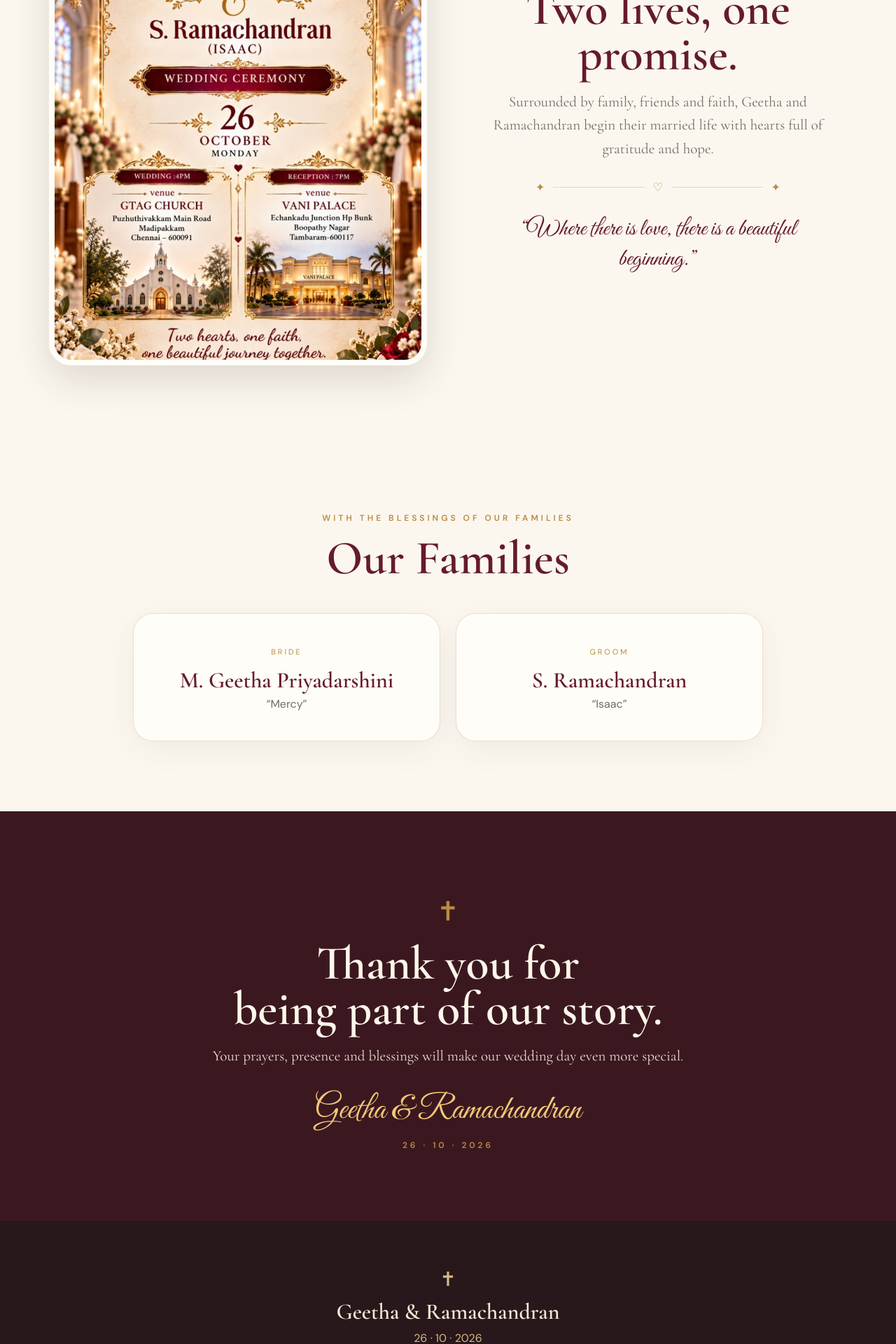
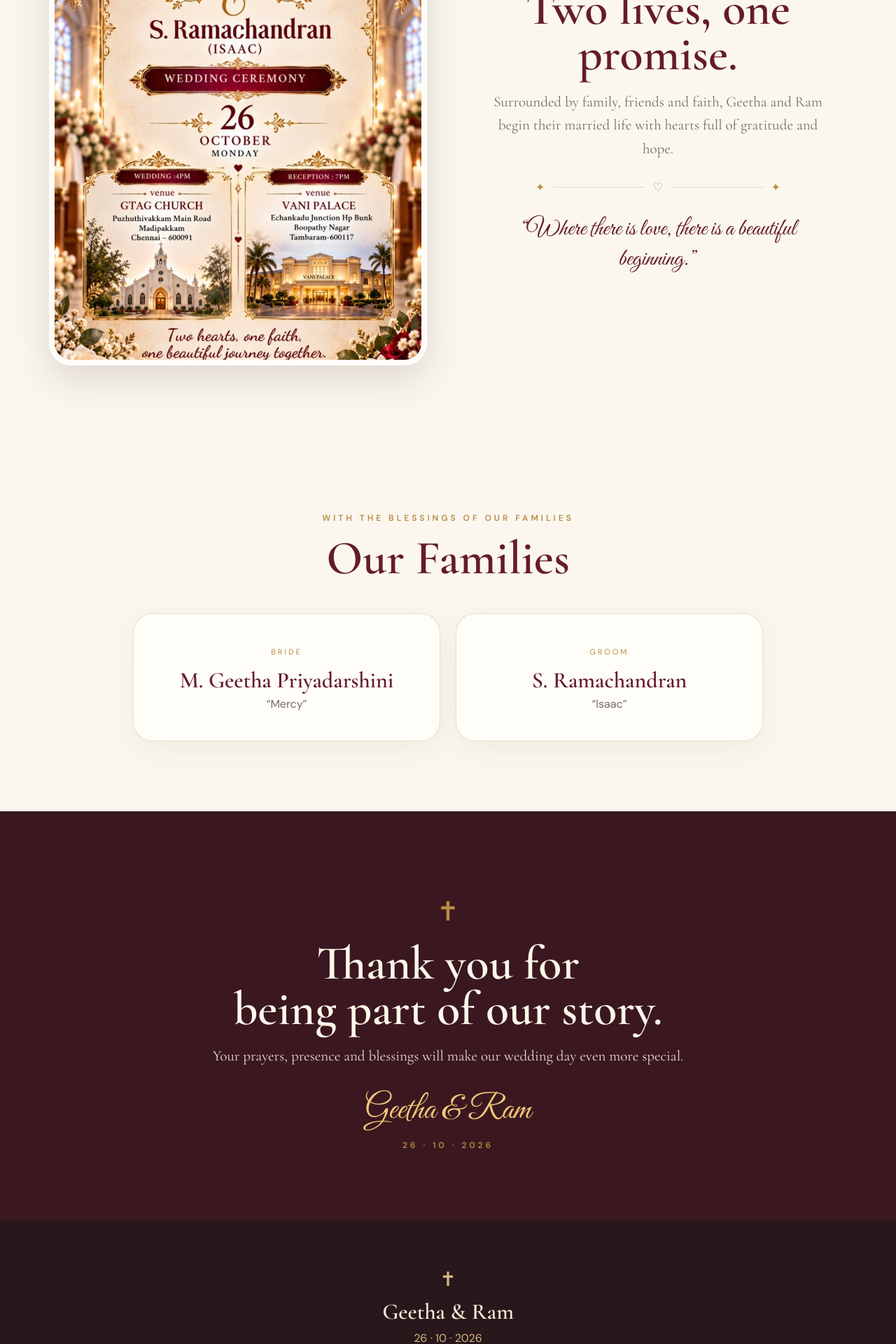
Before and after one commit to Jansyp/mercy-isaac-wedding-template, a React (Vite) app: page / in a window 1280 px wide. Shown: the part 2500-4420 px from the top of the page at 70% size. Built offline with nearby package versions, Linux system fonts and the light colour scheme.

Commit message:
Update wedding invitation details: Shorten names from "Geetha & Ramachandran" to "Geetha & Ram" in HTML and JSX files.

```diff
--- a/index.html
+++ b/index.html
@@ -6,7 +6,7 @@
     <meta name="viewport" content="width=device-width, initial-scale=1.0" />
     <meta name="theme-color" content="#5c1725" />
     <meta name="description" content="Wedding invitation of Geetha & Ramachandran — 26 October 2026." />
-    <title>Geetha & Ramachandran | Wedding Invitation</title>
+    <title>Geetha & Ram | Wedding Invitation</title>
   </head>
   <body>
     <div id="root"></div>
--- a/src/main.jsx
+++ b/src/main.jsx
@@ -108,12 +108,12 @@
 
         <section id="story" className="photo-story">
           <div className="story-image">
-            <img src={`${import.meta.env.BASE_URL}invitation-reference.jpg`} alt="Geetha and Ramachandran wedding invitation artwork" />
+            <img src={`${import.meta.env.BASE_URL}invitation-reference.jpg`} alt="Geetha and Ram wedding invitation artwork" />
           </div>
           <div className="story-copy">
             <div className="small-caps">A NEW CHAPTER</div>
             <h2>Two lives, one promise.</h2>
-            <p>Surrounded by family, friends and faith, Geetha and Ramachandran begin their married life with hearts full of gratitude and hope.</p>
+            <p>Surrounded by family, friends and faith, Geetha and Ram begin their married life with hearts full of gratitude and hope.</p>
             <FloralDivider />
             <p className="script">“Where there is love, there is a beautiful beginning.”</p>
           </div>
@@ -140,14 +140,14 @@
           <div className="ornament">✝</div>
           <h2>Thank you for<br/>being part of our story.</h2>
           <p>Your prayers, presence and blessings will make our wedding day even more special.</p>
-          <div className="signature">Geetha & Ramachandran</div>
+          <div className="signature">Geetha & Ram</div>
           <div className="small-caps">26 · 10 · 2026</div>
         </section>
       </main>
 
       <footer>
         <div className="footer-cross">✝</div>
-        <h3>Geetha & Ramachandran</h3>
+        <h3>Geetha & Ram</h3>
         <p>26 · 10 · 2026</p>
         <div className="footer-line"></div>
         <small>Made with love & gratitude</small>
```
Also changed, not shown: 2 other files (tests, documents, lock files or other folders).
